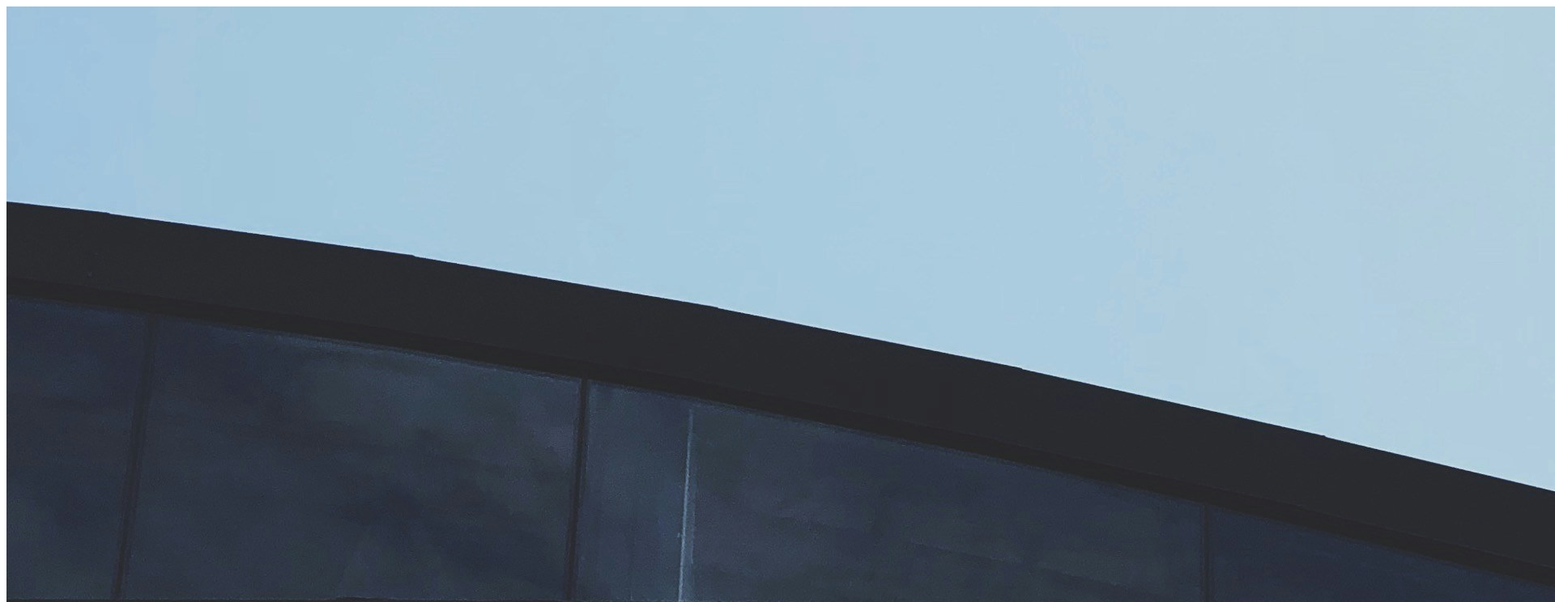
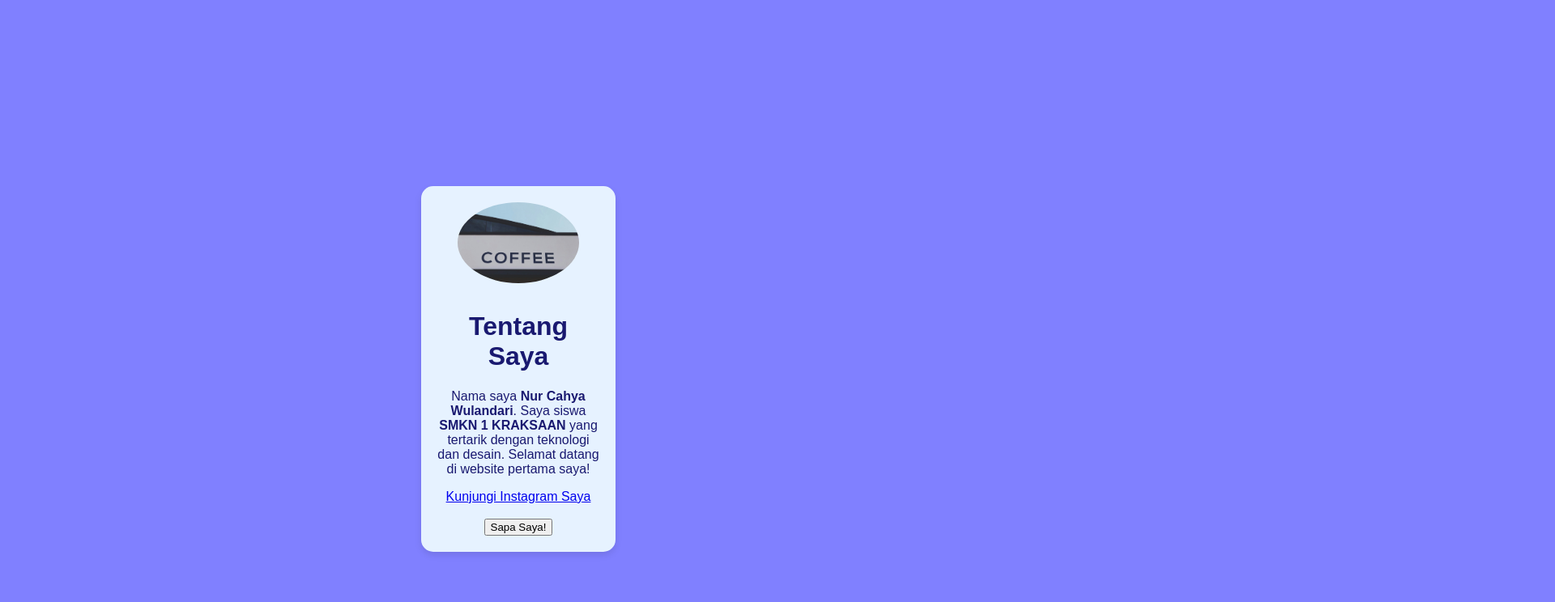
Before and after one commit to enurr16/PROJECT-PELATIHAN-TIK, a plain HTML site: page index.html in a window 1280 px wide. Shown: the top 744 px of the page at 81% size, 1920 px wide, since content can reach past the window. Drawn offline with Linux system fonts and the light colour scheme.

Commit message:
Update index.html

```diff
--- a/index.html
+++ b/index.html
@@ -1,17 +1,27 @@
-<DOCTYPE html>
-<html>
+<!DOCTYPE html>
+<html lang="id">
 <head>
-        <title>Profil Digital - NURCAHYA</title>
-        <link rel="styleesheet" href="style.css">
+  <meta charset="UTF-8">
+  <meta name="viewport" content="width=device-width, initial-scale=1.0">
+  <title>Profil Digital - NURCAHYA</title>
+  <link rel="stylesheet" href="style.css">
 </head>
 <body>
-      <div class="kartu-profil">
-      <img src="blocks-aI_Ed6y13no-unsplash.jpg" alt="Foto Profil Saya">
-      <h1>Tentang Saya</h1>
-      <p>Nama saya Nur Cahya Wulandari. Siswa SMKN 1 KRAKSAAN yang tertarik dengan teknologi dan desain. Selamat datang di website pertama saya!</p>
-      <a href="https://www.instagram.com/nrchyla?igsh=eGU0MWJpbnl2MHAy">Kunjungi Instagram Saya</a>
-      <button id="sapaButton">Sapa Saya!</button>
-      </div>
+  <div class="kartu-profil">
+    <img src="blocks-ai_Ed6y13no-unsplash.jpg" alt="Foto Profil Saya">
+    <h1>Tentang Saya</h1>
+    <p>
+      Nama saya <strong>Nur Cahya Wulandari</strong>.
+      Saya siswa <strong>SMKN 1 KRAKSAAN</strong> yang tertarik dengan teknologi dan desain.
+      Selamat datang di website pertama saya!
+    </p>
+    <a href="https://www.instagram.com/nrchyla?igsh=eGU0MWJpbnl2MHAY" target="_blank" rel="noopener noreferrer">
+      Kunjungi Instagram Saya
+    </a>
+    <br><br>
+    <button id="sapaButton">Sapa Saya!</button>
+  </div>
+
   <script src="script.js"></script>
 </body>
 </html>
```
